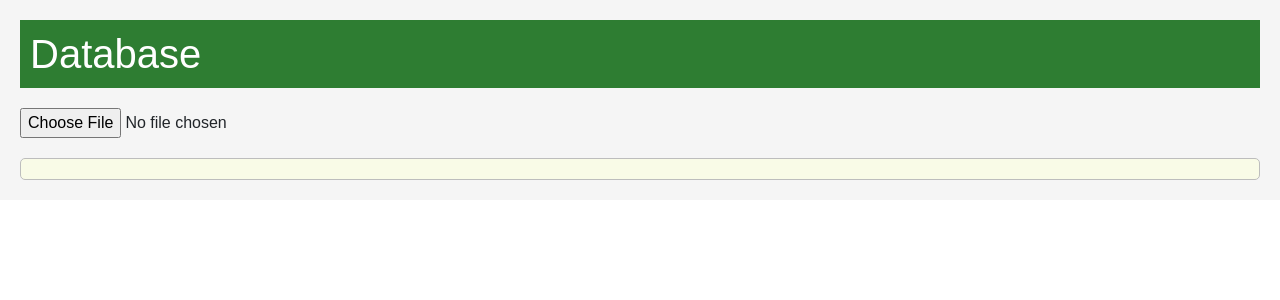
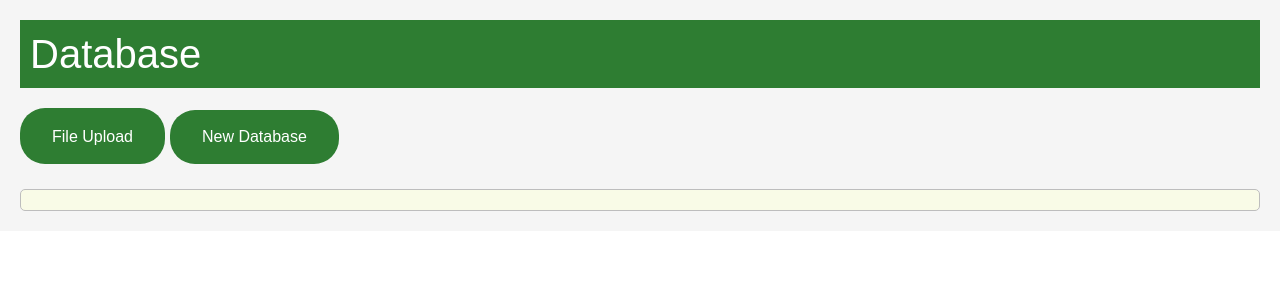
Before and after one commit to VEERT00X/Database, a React (Vite) app: page / in a window 1280 px wide. Shown: the top 300 px of the page. Built offline with nearby package versions, Linux system fonts and the light colour scheme.

Commit message:
more menu

```diff
--- a/src/App.tsx
+++ b/src/App.tsx
@@ -10,6 +10,19 @@ function App() {
   const [data, setData] = useState<DataTableElement[]>([]);
   const [columns, setColumns] = useState<any[]>([]);
   const [config, setConfig] = useState<any[]>([]);
+
+  function createNewDatabase() {
+    const newdata = [{ id: 1 }];
+    const newcolumns = [{ name: "id", type: "number" }];
+    const newconfig = [
+      { promptcheck: false },
+      { primarycolor: "" },
+      { secondarycolor: "" },
+    ];
+    setData(newdata);
+    setColumns(newcolumns);
+    setConfig(newconfig);
+  }
 
   function handleJsonUpload(event: React.ChangeEvent<HTMLInputElement>) {
     const file = event.target.files?.[0];
@@ -36,7 +49,20 @@ function App() {
     <div className="App">
       <h1 className="App-header">Database</h1>
       <div className="GetJsonDataButton">
-        {data.length == 0 && <input type="file" onChange={handleJsonUpload} />}
+        {data.length == 0 && (
+          <div
+            className="upload-btn"
+            onClick={() => {
+              document.getElementById("click")?.click();
+            }}
+          >
+            <input type="file" id="click" onChange={handleJsonUpload} />
+            File Upload
+          </div>
+        )}
+        {data.length == 0 && (
+          <button onClick={createNewDatabase}>New Database</button>
+        )}
       </div>
       <div className="DataTable">
         {data.length > 0 && (
--- a/src/DataTable.tsx
+++ b/src/DataTable.tsx
@@ -99,10 +99,12 @@ function DataTable({
           <tr>
             {modifyColumns == 0 && (
               <>
+                {columns.length !== 1 && <>
                 {columns.map((column, index) => (
                   <th key={index + column.name + column.type}>{column.name}</th>
                 ))}
-                <th>modify</th>
+                  < th className="text-left">modify</th>
+                </>}
               </>
             )}
           </tr>
@@ -113,7 +115,7 @@ function DataTable({
               {data.map((row) => (
                 <tr key={row.id + row.name}>
                   {columns.map((column) => renderCell(row, column))}
-                  <td>
+                  <td>{columns.length !== 1 &&
                     <ModifyElement
                       data={data}
                       setData={setData}
@@ -123,7 +125,7 @@ function DataTable({
                       ModifyData={modifyData}
                       setModifyData={setModifyData}
                       config={config}
-                    />
+                    />}
                   </td>
                 </tr>
               ))}
--- a/src/ModifyDataElement.tsx
+++ b/src/ModifyDataElement.tsx
@@ -59,8 +59,8 @@ function ModifyElement({
   };
 
   return (
-    <div>
-      <button className="" onClick={startModify}>
+      <>
+      <button onClick={startModify}>
         {Modify === usId ? "Save" : "Modify"}
       </button>
       {Modify === usId ? <button onClick={cancelModify}>Cancel</button> : null}
@@ -74,7 +74,7 @@ function ModifyElement({
           Delete
         </button>
       ) : null}
-    </div>
+    </>
   );
 }
 
--- a/src/scss/index.scss
+++ b/src/scss/index.scss
@@ -1,8 +1,8 @@
 :root {
---primary-color: #2e7d32;
---secondary-color: #f9fbe7;
---background-color: #f5f5f5;
---border-color: #bdbdbd;
+    --primary-color: #2e7d32;
+    --secondary-color: #f9fbe7;
+    --background-color: #f5f5f5;
+    --border-color: #bdbdbd;
 }
 
 .App {
@@ -116,36 +116,71 @@ Button {
     padding-bottom: 20px;
 }
 
-.primary{
+.primary {
     background-color: var(--primary-color);
 }
 
-.EditTable{
+.EditTable {
 
     table td:first-child {
         background-color: var(--primary-color);
         color: #fff;
     }
 
-    p{
+    p {
         color: var(--primary-color);
         text-align: center;
     }
-    h1{
+
+    h1 {
         color: var(--primary-color);
     }
-    button{
+
+    button {
         width: 100%;
     }
-    td{
+
+    td {
         color: var(--primary-color);
         text-align: center;
     }
-    h1{
+
+    h1 {
         color: var(--primary-color);
     }
 }
 
-.btn-control{
+.btn-control {
     padding: 8px;
 }
+
+.upload-btn {
+    background-color: var(--primary-color) !important;
+    border: none !important;
+    color: white !important;
+    padding: 15px 32px !important;
+    text-align: center !important;
+    text-decoration: none !important;
+    display: inline-block !important;
+    text-align: center !important;
+    font-size: 16px !important;
+    margin-bottom: 5px !important;
+    width: auto;
+    cursor: cell !important;
+    border-radius: 25px !important;
+    transition: background-color 0.3s ease !important;
+    margin-right: 5px;
+}
+
+input[type='file'] {
+    color: transparent;
+    width: 0;
+}
+
+input[type=file]::-webkit-file-upload-button {
+    opacity: 0;
+    height: 0;
+    padding: 0;
+    margin: 0;
+    width: 0;
+    }
```
